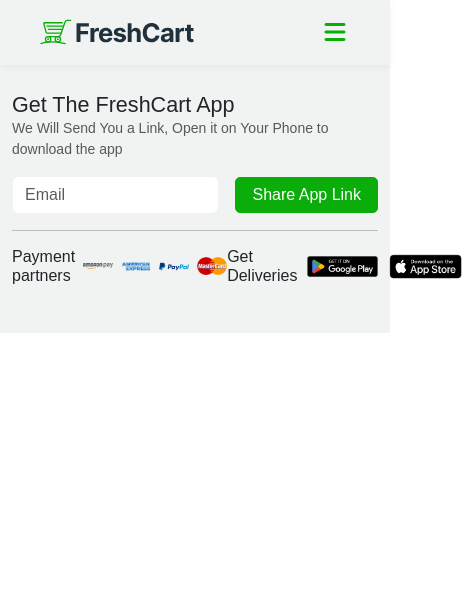
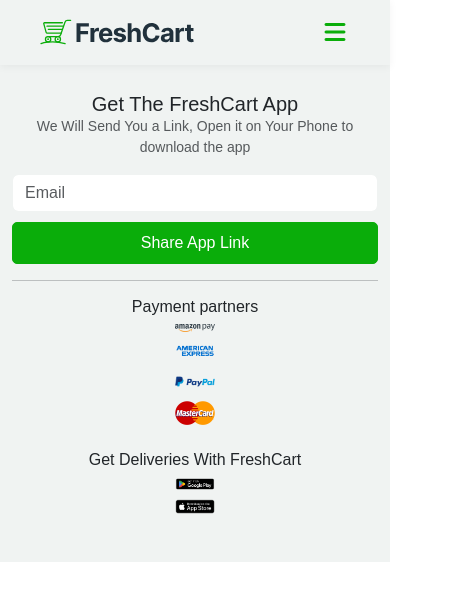
Before and after one commit to ahmed12v/EC-STORE, an Angular app: page /login in a window 390 px wide. Shown: the top 600 px of the page, 463 px wide, since content can reach past the window. Built offline with nearby package versions, Linux system fonts and the light colour scheme.

Commit message:
footer-style-responsive

```diff
--- a/src/app/features/components/footer/footer/footer.css
+++ b/src/app/features/components/footer/footer/footer.css
@@ -1,14 +1,23 @@
-.bg-main-light{
+.bg-main-light {
   background-color: var(--light-color);
   margin-top: 20px;
 }
-.btn-main{
+
+.btn-main {
   background-color: var(--main-color);
   border: 1px solid var(--main-color);
   padding: 6px 35px;
   border-radius: 5px;
   color: white;
+  white-space: nowrap;
+  transition: 0.3s ease;
 }
+
+.btn-main:hover {
+  background-color: white;
+  color: var(--main-color);
+}
+
 .name {
   border: 1px solid var(--light-color) !important;
 }
@@ -17,13 +26,67 @@
   border-color: var(--main-color) !important;
   box-shadow: 0 0 8px rgba(25, 135, 84, 0.3) !important;
 }
-@media (max-width:992px) {
-    .btn-main{
+
+@media (max-width: 992px) {
+  .btn-main {
     padding: 6px 25px !important;
   }
+
+  .pay-details {
+    flex-direction: column;
+    align-items: flex-start !important;
+    gap: 20px;
   }
-@media (max-width:624px) {
-    .btn-main{
-        padding: 5px 16px !important;
+
+  .pay-details img {
+    width: 28px;
   }
 }
+
+@media (max-width: 624px) {
+  .d-flex.align-items-center.gap-3.text-nowrap {
+    flex-direction: column;
+    align-items: stretch !important;
+    gap: 10px !important;
+  }
+
+  .name {
+    width: 100%;
+  }
+
+  .btn-main {
+    width: 100%;
+    padding: 8px 0 !important;
+    text-align: center;
+  }
+
+  .pay-details {
+    flex-direction: column;
+    align-items: center !important;
+    text-align: center;
+    gap: 25px;
+  }
+
+  .pay-details h3 {
+    margin-bottom: 8px;
+  }
+
+  .pay-details img {
+    width: 40px;
+  }
+
+  .pay-details > div {
+    flex-direction: column;
+    align-items: center;
+  }
+
+  footer h2 {
+    font-size: 20px;
+    text-align: center;
+  }
+
+  footer p {
+    font-size: 14px;
+    text-align: center;
+  }
+}
--- a/src/app/features/components/footer/footer/footer.html
+++ b/src/app/features/components/footer/footer/footer.html
@@ -28,7 +28,7 @@
       </div>
 
       <div class="d-flex align-items-center gap-2">
-        <h3 class="h6 m-0">Get Deliveries</h3>
+        <h3 class="h6 m-0">Get Deliveries With FreshCart </h3>
         <img src="get-google-play.png" width="75px" alt="" />
         <img src="get-apple-store.png" width="75px" alt="" />
       </div>
```
Lines whose indentation alone changed are shown as unchanged.
